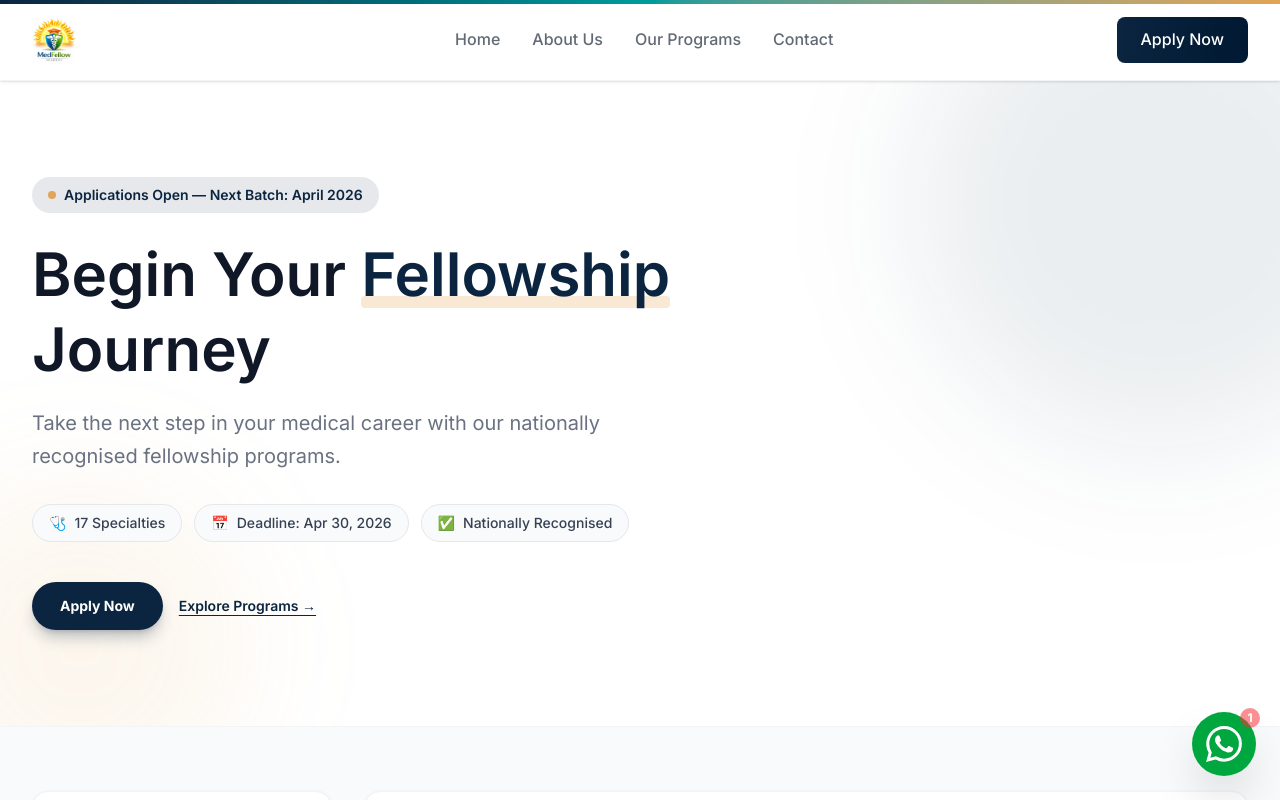
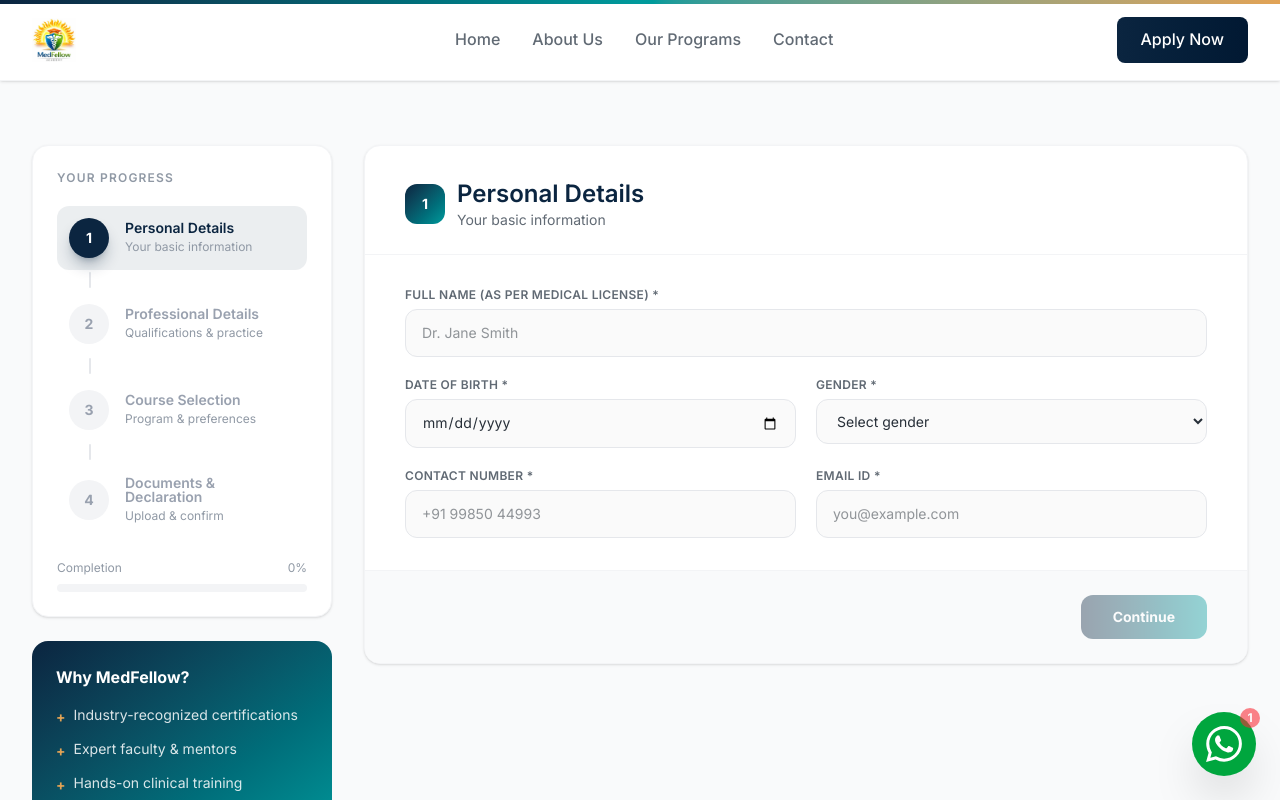
Before and after one commit to medfellowacademy/Website, a Next.js app: page /apply in a window 1280 px wide. Shown: the top 800 px of the page. Built offline with nearby package versions, Linux system fonts and the light colour scheme.

Commit message:
Remove apply page hero section

```diff
--- a/app/apply/page.tsx
+++ b/app/apply/page.tsx
@@ -251,64 +251,6 @@ export default function ApplyPage() {
   return (
     <div className="min-h-screen bg-gray-50">
       <Navbar />
-
-      {/* Hero */}
-      <section className="relative overflow-hidden bg-white border-b border-gray-100 py-16 md:py-24">
-        {/* Decorative blobs */}
-        <div className="absolute -top-32 -right-32 w-[500px] h-[500px] bg-primary/8 rounded-full blur-3xl pointer-events-none" />
-        <div className="absolute -bottom-20 -left-20 w-80 h-80 bg-accent/10 rounded-full blur-3xl pointer-events-none" />
-
-        <div className="container-custom relative z-10">
-          <div className="max-w-3xl">
-            {/* Badge */}
-            <div className="inline-flex items-center gap-2 px-4 py-2 bg-primary/10 rounded-full text-sm font-semibold text-primary mb-6">
-              <span className="w-2 h-2 bg-accent rounded-full animate-pulse" />
-              Applications Open — Next Batch: April 2026
-            </div>
-
-            {/* Headline */}
-            <h1 className="text-4xl md:text-6xl font-heading font-bold text-gray-900 leading-tight mb-5">
-              Begin Your{' '}
-              <span className="relative inline-block">
-                <span className="relative z-10 text-primary">Fellowship</span>
-                <span className="absolute left-0 bottom-1 w-full h-3 bg-accent/25 rounded-sm -z-10" />
-              </span>{' '}
-              Journey
-            </h1>
-
-            {/* Sub-copy */}
-            <p className="text-gray-500 text-lg md:text-xl max-w-xl mb-8 leading-relaxed">
-              Take the next step in your medical career with our nationally recognised fellowship programs.
-            </p>
-
-            {/* Pills */}
-            <div className="flex flex-wrap gap-3 mb-10">
-              {[
-                { icon: '🩺', label: '17 Specialties' },
-                { icon: '📅', label: 'Deadline: Apr 30, 2026' },
-                { icon: '✅', label: 'Nationally Recognised' },
-              ].map(({ icon, label }) => (
-                <span key={label} className="inline-flex items-center gap-2 px-4 py-2 bg-gray-50 border border-gray-200 rounded-full text-sm font-medium text-gray-700">
-                  <span>{icon}</span>{label}
-                </span>
-              ))}
-            </div>
-
-            {/* CTA row */}
-            <div className="flex items-center gap-4 flex-wrap">
-              <a
-                href="#application-form"
-                className="inline-block px-7 py-3.5 bg-primary text-white font-bold rounded-full shadow-lg shadow-primary/25 hover:bg-primary-dark transition-colors text-sm"
-              >
-                Apply Now
-              </a>
-              <a href="/programs" className="text-sm font-semibold text-primary hover:text-primary-dark underline underline-offset-4 transition-colors">
-                Explore Programs →
-              </a>
-            </div>
-          </div>
-        </div>
-      </section>
 
       {/* Body */}
       <section className="py-10 md:py-16">
```
